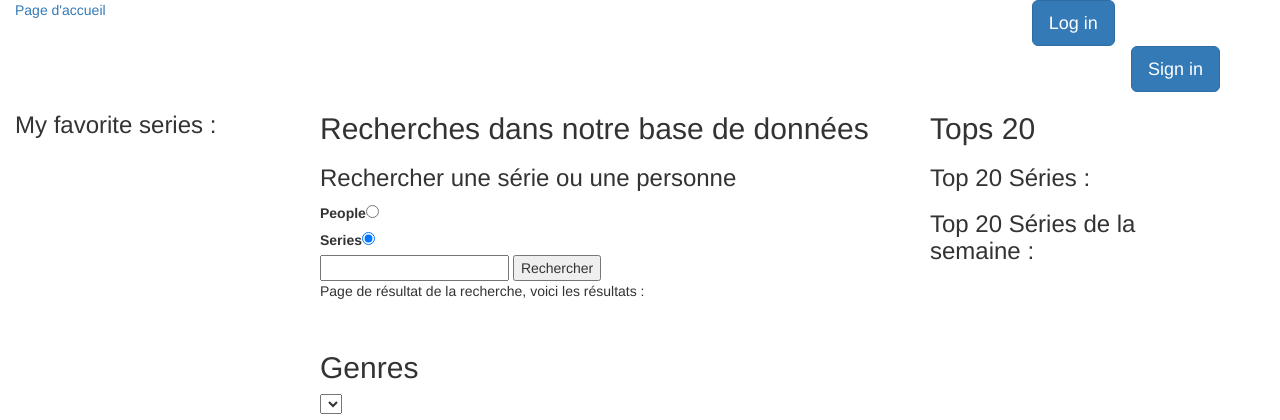
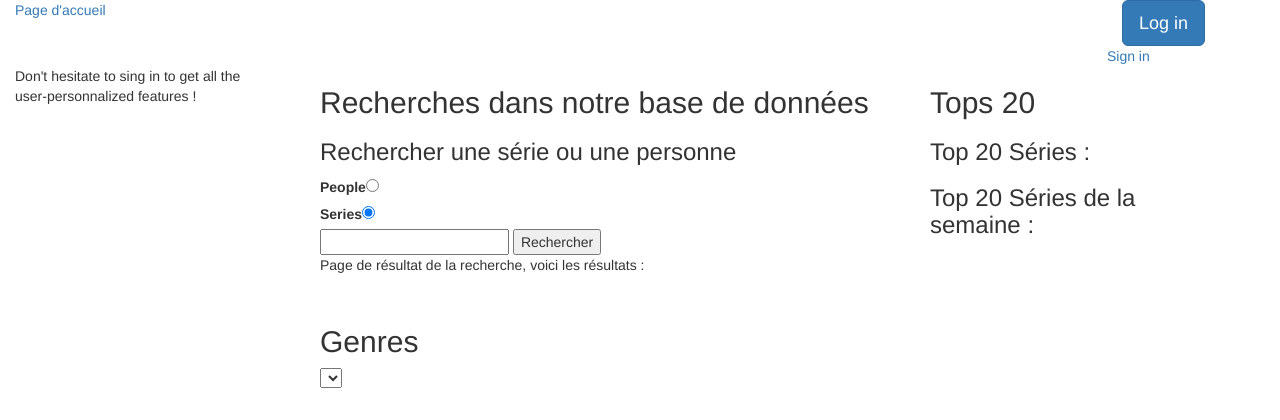
Before and after one commit to SoleneDc/Series_POOA, a Django app: page /index/ in a window 1280 px wide. Shown: the top 420 px of the page. Run offline with Django 3.2, Linux system fonts and the light colour scheme; data that the repository does not hold is empty; some libraries are stand-ins or nearby versions.

Commit message:
Favorits sur la page d'accueil

```diff
--- a/seriesDjangoProject/services.py
+++ b/seriesDjangoProject/services.py
@@ -2,6 +2,7 @@ import requests
 from seriesDjangoProject import exception
 from seriesDjangoProject.models.class_series import Serie
 from seriesDjangoProject.models.series_user import SeriesUser
+from django.contrib.auth.models import User
 
 
 class Services:
@@ -17,7 +18,6 @@ class Services:
 
     def __init__(self):
         pass
-
 
     def search_series_names(self, query):
         """
@@ -115,3 +115,26 @@ class Services:
                 serie.isFavorite=True
             result.append(serie)
         return result
+
+    def getFullUserFromRequest(self,request):
+        """This fonction return the user if he is logged in"""
+        if 'user' in request.session._session:
+            user = request.session._session['user'] #Dictionnary object with only id and name
+            user_id = user['id']
+            full_user = User.objects.get(id=user_id)
+            return full_user
+        else:
+            return None
+
+    def getFavoritesOfUser(self, user):
+        """We cannnot adapt the user class since it is define by Django, so it goes into a service
+        Returnth list of series that the user favorites"""
+        if user is None:
+           result=None
+        else:
+            result=[]
+            correspondaceList = SeriesUser.objects.filter(user_id=user.id).all()
+            for correspondance in correspondaceList:
+                serie = self.get_serie(correspondance.serie_id)
+                result.append(serie)
+        return result
--- a/seriesDjangoProject/templates/blocUser.html
+++ b/seriesDjangoProject/templates/blocUser.html
@@ -6,16 +6,16 @@
         <div class="col-xs-8 col-md-8"></div>
         <div class="col-xs-2 col-md-2">
             {% if request.session.user is not None %}
-          Welcome back {{ request.session.first_name }} {{ request.session.user.last_name }}!
+                Welcome back {{ request.user.username }}!
                  <a href="/logout/">Log out</a>
             {% else %}
-           <div class="row" >
+                <div class="row block-login" >
                 <div class="col-xs-12 col-md-12">
                            <button class="btn btn-primary btn-lg" data-toggle="modal" data-target="#log_in_modal">Log in</button>
                 </div>
-        <div class="block-signin">
-            <div class="row col-xs-12 col-md-12">
-                <button class="btn btn-primary btn-lg" data-toggle="modal" data-target="#sign_in_modal">Sign in</button>
+                <div class="row">
+                    <div class="col-xs-12 col-md-12">
+                        <a data-toggle="modal" data-target="#sign_in_modal">Sign in</a>
                     </div>
                 </div>
 
--- a/seriesDjangoProject/templates/myInfos.html
+++ b/seriesDjangoProject/templates/myInfos.html
@@ -1,11 +1,17 @@
 {% block blocPerso %}
-    <div class="row col-xs-12 col-md-12">
-       <h3>My favorite series :</h3>
-            <ul>{%  for series in favoriteListe %}
-                <li>{{series}}</li>
-                {% endfor %}
-            </ul>
-    </div>
+    {% if request.session.user is not None %}
+        <div class="row col-xs-12 col-md-12">
+           <h3>My favorite series :</h3>
+                <ul>{%  for serie in favoriteListe %}
+                    <li>{{serie.name}}</li>
+                    {% endfor %}
+                </ul>
+        </div>
+    {% else %}
+        <div class="row col-xs-12 col-md-12">
+            <p>Don't hesitate to sing in to get all the user-personnalized features !</p>
+        </div>
+    {% endif %}
 
 
 {% endblock blocPerso %}
--- a/seriesDjangoProject/views.py
+++ b/seriesDjangoProject/views.py
@@ -16,7 +16,10 @@ def index(request):
     template = loader.get_template('index.html')
     bestseries = service.discover_best_series()
     airingseries = service.discover_series_on_the_air()
-    context = {'bestseries' : bestseries, 'airingseries': airingseries}
+    user = service.getFullUserFromRequest(request)
+    request.user=user
+    favoriteListe = service.getFavoritesOfUser(user)
+    context = {'bestseries' : bestseries, 'airingseries': airingseries, 'favoriteListe' : favoriteListe }
     return HttpResponse(template.render(request=request, context = context))
 
 
@@ -87,7 +90,6 @@ def signIn(request):
 
     return render(request, 'index.html', {'form': form})
 
-
 def welcome(request):
     template = loader.get_template('welcome.html')
     return HttpResponse(template.render(request=request))
@@ -95,7 +97,7 @@ def welcome(request):
 def logIn(request):
     user = authenticate(username=request.POST['user_name'], password=request.POST['password'])
     if user is not None:
-        user ={'first_name': user.first_name, 'id' : user.id, 'last_name' : user.last_name}
+        user ={'id' : user.id}
         request.session['user'] = user
         json_response = {'status': 'OK', 'user': user}
         return HttpResponse(json.dumps(json_response),
@@ -104,6 +106,7 @@ def logIn(request):
         json_response = {'status': 'KO'}
         return HttpResponse(json.dumps(json_response),
                             content_type='application/json')
+
 def logOut(request):
     logout(request)
     return index(request)
@@ -111,26 +114,22 @@ def logOut(request):
 def genre(request):
     #rajouter ici une fonction qui renvoie la liste des genres
     service = services.Services()
-
     return True
 
 def addToFavorites(request, id):
     service = services.Services()
     serie = service.get_serie(query = id)
-    user=request.session['user']
-    user_id=user['id']
-    full_user= User.objects.get(id= user_id)
-    result = service.addToFavorites(full_user,serie)
+    user = service.getFullUserFromRequest(request)
+    result = service.addToFavorites(user,serie)
     json_response = {'status': result}
     return HttpResponse(json.dumps(json_response),
                         content_type='application/json')
+
 def removeFromFavorites(request, id):
     service = services.Services()
     serie = service.get_serie(query = id)
-    user = request.session['user']
-    user_id = user['id']
-    full_user = User.objects.get(id=user_id)
-    result = service.removeFromFavorites(full_user, serie)
+    user = service.getFullUserFromRequest(request)
+    result = service.removeFromFavorites(user, serie)
     json_response = {'status': result}
     return HttpResponse(json.dumps(json_response),
                         content_type='application/json')
```
Lines whose indentation alone changed are shown as unchanged.
